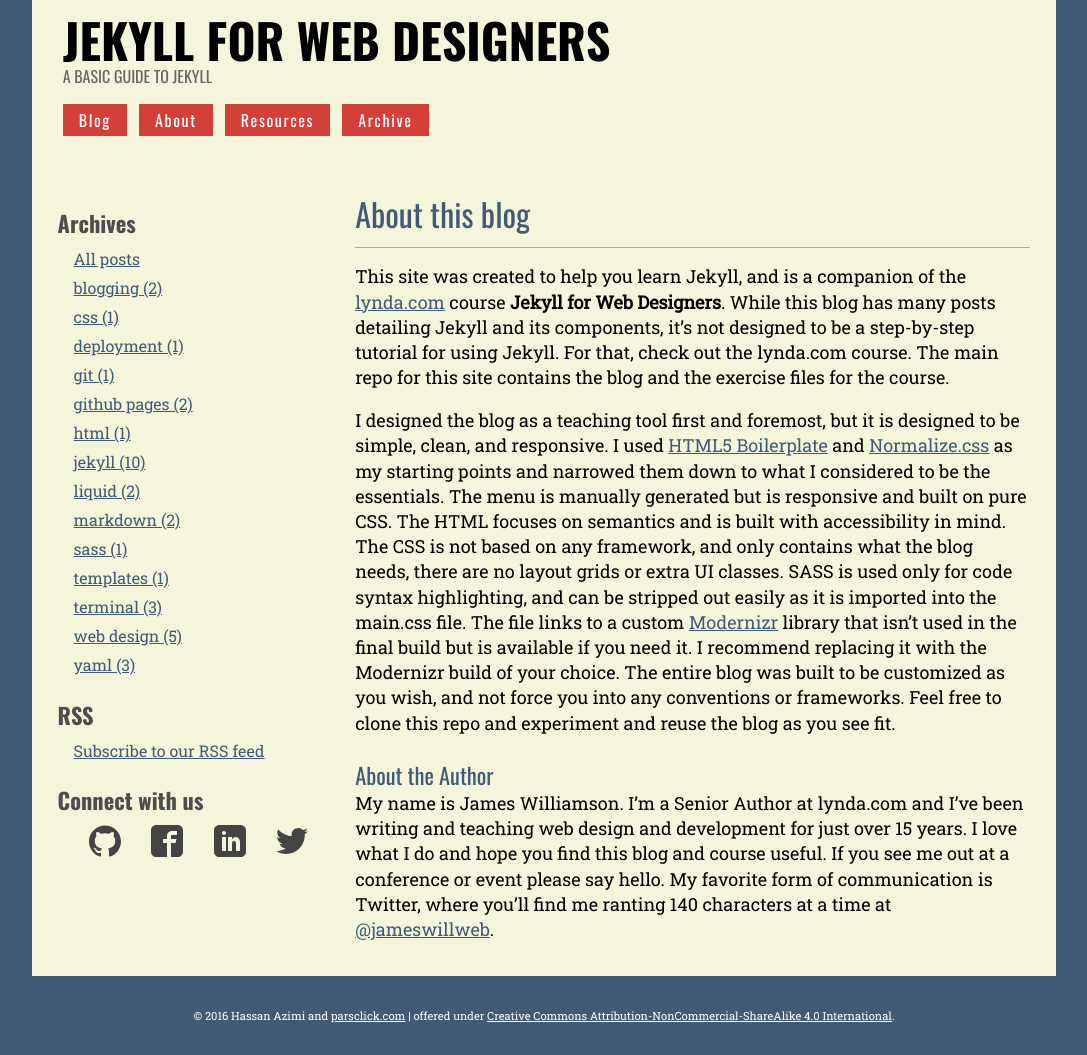
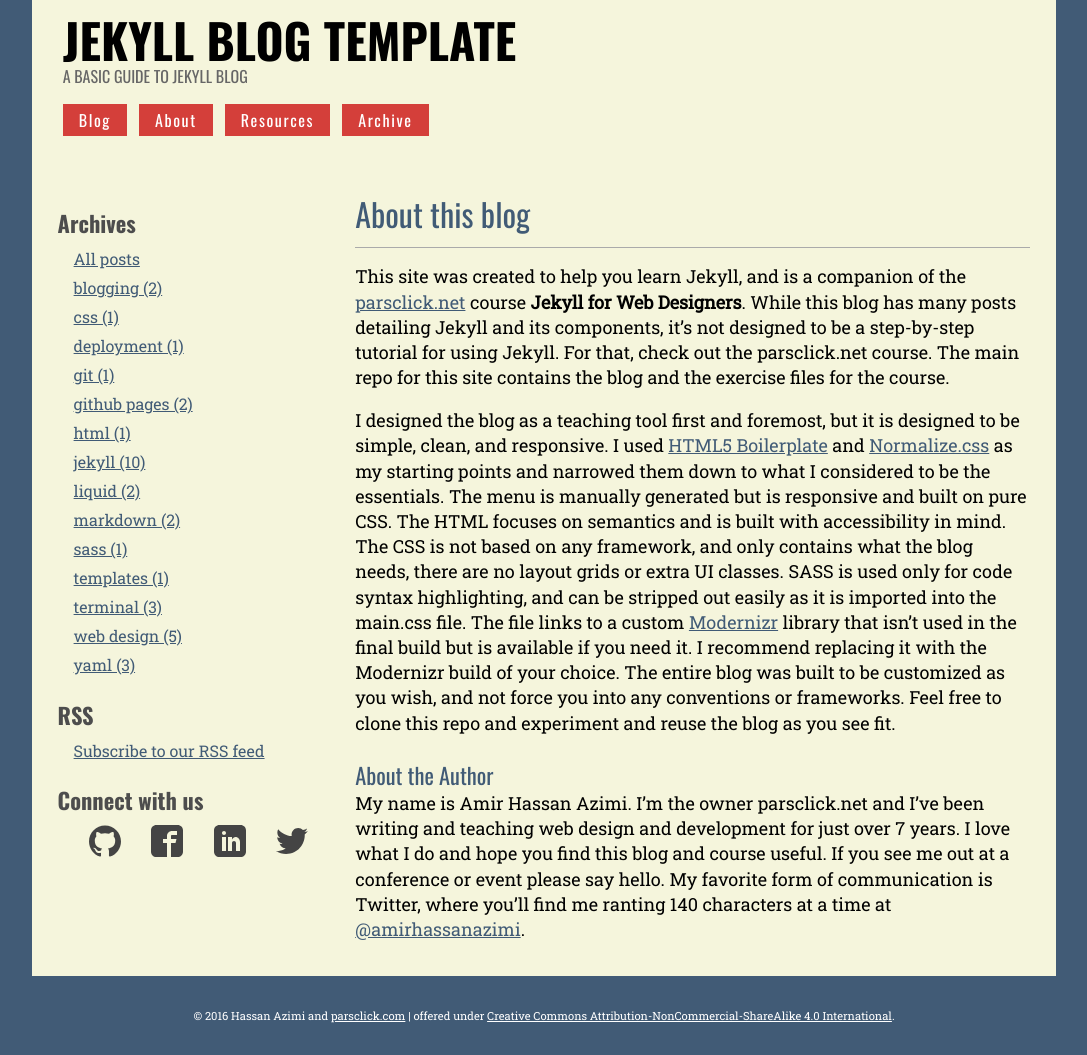
Before and after one commit to azimidev/azimidev.github.io, a Jekyll site: the page built from about.md, in a window 1280 px wide. Shown: the whole page, without its empty margins (96-1183 px from the left). Built offline with Jekyll 4.4.1, drawn with Linux system fonts in a browser that asks for light colours.

Commit message:
rename blog

```diff
--- a/_config.yml
+++ b/_config.yml
@@ -1,14 +1,15 @@
 # Site settings
-title: Jekyll for Web Designers
-description: "Companion blog to the lynda.com course, Jekyll for Web Designers. This site is designed to present Jekyll to web designers in a clear, concise way, and provide a resource and reference for those that are new to Jekyll."
+title: Jekyll Blog Template
+description: "Companion blog to the parsclick.net website. This site is designed to present Jekyll blog in a clear, concise way, and provide a resource and reference for those that are new to Jekyll."
 baseurl: "http://alborz-restaurant.co.uk"
 url: "http://alborz-restaurant.co.uk"
-tagline: A basic guide to Jekyll
+tagline: A basic guide to Jekyll Blog
 
 # Build settings
 markdown: kramdown
 kramdown:
     auto_ids: false
+gems: [jekyll-paginate]
 paginate: 4
 paginate_path: '/blog/page:num/'
 permalink: /blog/:title
--- a/about.md
+++ b/about.md
@@ -3,10 +3,10 @@
 title: About this blog
 ---
 
-This site was created to help you learn Jekyll, and is a companion of the [lynda.com](http://www.lynda.com) course **Jekyll for Web Designers**. While this blog has many posts detailing Jekyll and its components, it's not designed to be a step-by-step tutorial for using Jekyll. For that, check out the lynda.com course. The main repo for this site contains the blog and the exercise files for the course.
+This site was created to help you learn Jekyll, and is a companion of the [parsclick.net](http://www.parsclick.net) course **Jekyll for Web Designers**. While this blog has many posts detailing Jekyll and its components, it's not designed to be a step-by-step tutorial for using Jekyll. For that, check out the parsclick.net course. The main repo for this site contains the blog and the exercise files for the course.
 
 I designed the blog as a teaching tool first and foremost, but it is designed to be simple, clean, and responsive. I used [HTML5 Boilerplate](https://html5boilerplate.com/ "html5 boilerplate") and [Normalize.css](http://necolas.github.io/normalize.css/ "normalize.css") as my starting points and narrowed them down to what I considered to be the essentials. The menu is manually generated but is responsive and built on pure CSS. The HTML focuses on semantics and is built with accessibility in mind. The CSS is not based on any framework, and only contains what the blog needs, there are no layout grids or extra UI classes. SASS is used only for code syntax highlighting, and can be stripped out easily as it is imported into the main.css file. The file links to a custom [Modernizr](http://modernizr.com/ "modernizr") library that isn't used in the final build but is available if you need it. I recommend replacing it with the Modernizr build of your choice. The entire blog was built to be customized as you wish, and not force you into any conventions or frameworks. Feel free to clone this repo and experiment and reuse the blog as you see fit.
 
 ### About the Author
 
-My name is James Williamson. I'm a Senior Author at lynda.com and I've been writing and teaching web design and development for just over 15 years. I love what I do and hope you find this blog and course useful. If you see me out at a conference or event please say hello. My favorite form of communication is Twitter, where you'll find me ranting 140 characters at a time at [@jameswillweb](https://twitter.com/jameswillweb "my twitter profile").
+My name is Amir Hassan Azimi. I'm the owner parsclick.net and I've been writing and teaching web design and development for just over 7 years. I love what I do and hope you find this blog and course useful. If you see me out at a conference or event please say hello. My favorite form of communication is Twitter, where you'll find me ranting 140 characters at a time at [@amirhassanazimi](https://twitter.com/amirhassanazimi "my twitter profile").
```
Also changed, not shown: _posts/2015-02-15-welcome-to-jekyll.md (+1 -1 lines), _posts/2015-07-09-front-matter.md (+1 -1 lines).
